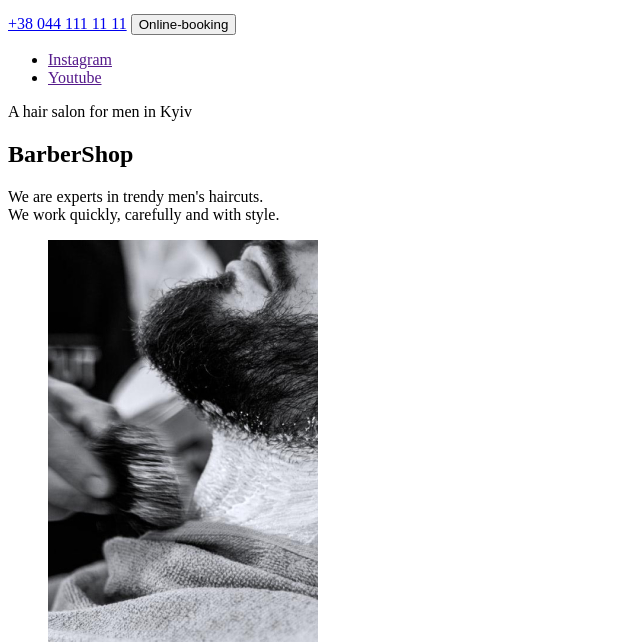
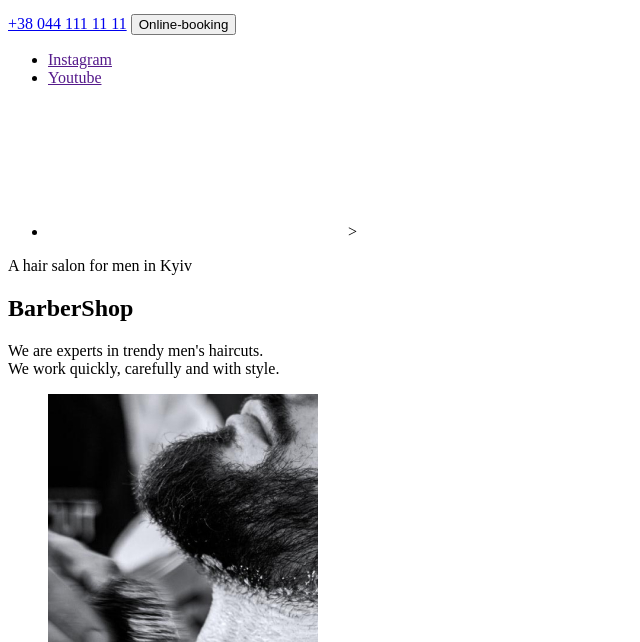
Before and after one commit to IhorButov/lection-1, a plain HTML site: page index.html in a window 1280 px wide. Shown: the part 158-800 px from the top of the page, without its empty margins (0-640 px from the left). Drawn offline with Linux system fonts and the light colour scheme.

Commit message:
Update index.html

```diff
--- a/index.html
+++ b/index.html
@@ -25,6 +25,7 @@
             <ul>
                 <li><a href="" target="_blank" rel="noopener noreffer nofollow">Instagram</a></li>
                 <li><a href="" target="_blank" rel="noopener noreffer nofollow">Youtube</a></li>
+                <li><iframe src="" frameborder="0"></iframe>></li>
             </ul>
             <p>A hair salon for men in Kyiv</p>
             <h1>BarberShop</h1>
```
